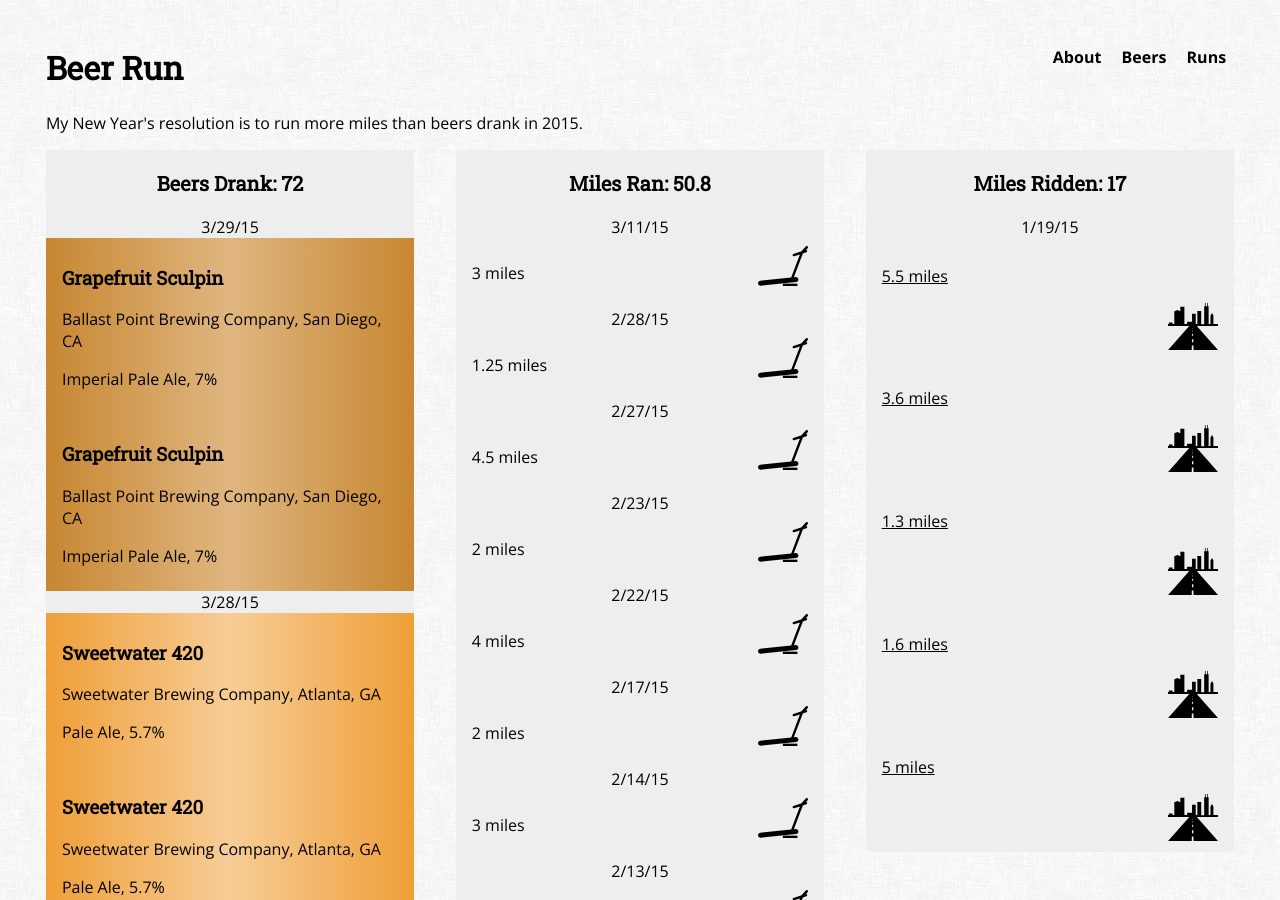
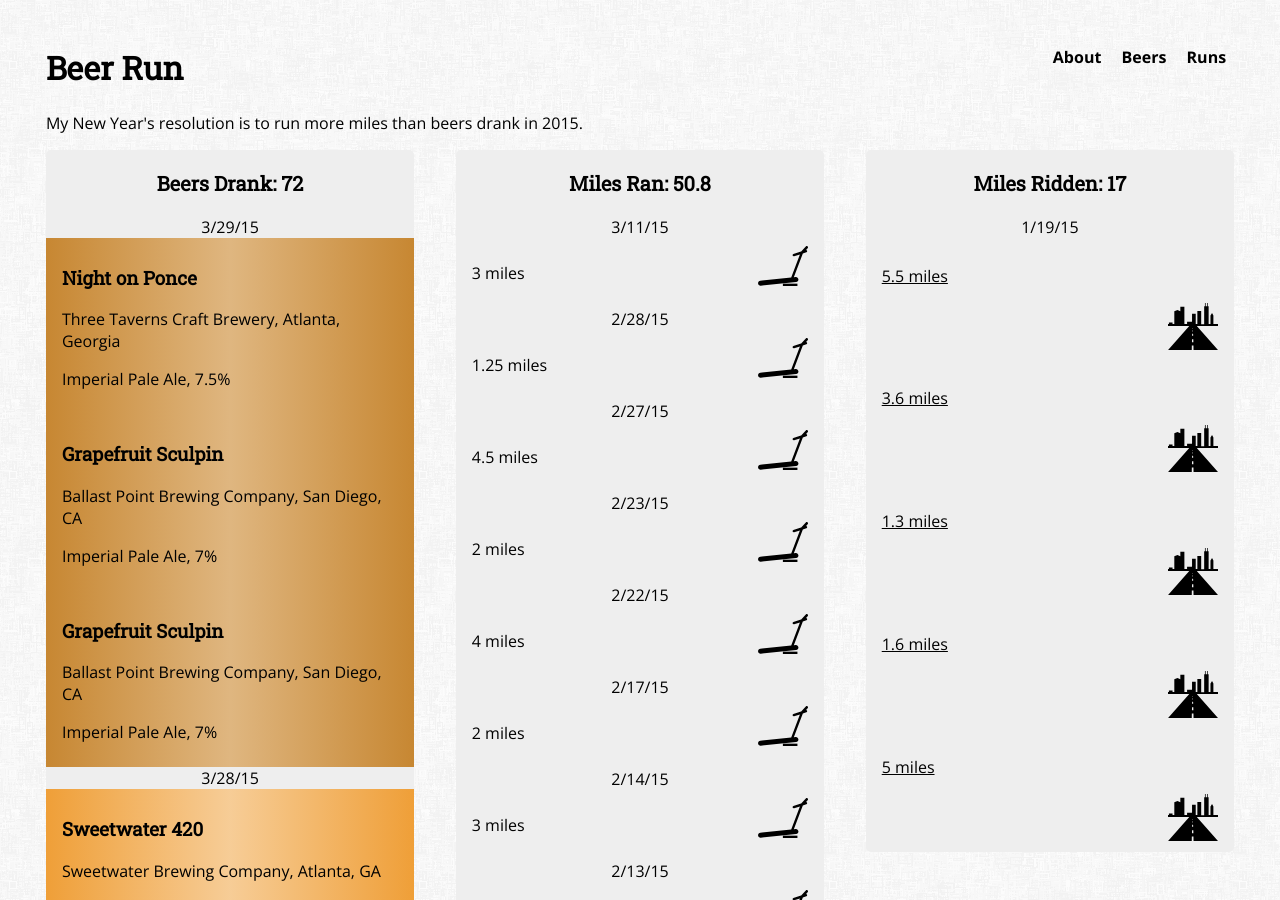
Before and after one commit to rhewitt22/beer-run, a Jekyll site: the page built from index.html, in a window 1280 px wide and 900 px high. Built offline with Jekyll 4.4.1, drawn with Linux system fonts in a browser that asks for light colours; nearby versions of some CDN libraries.

Commit message:
Updated beer-glossary.yml

```diff
--- a/_data/beer-glossary.yml
+++ b/_data/beer-glossary.yml
@@ -1,3 +1,9 @@
+- name: Night on Ponce
+  brewery: Three Taverns Craft Brewery
+  location: Atlanta, Georgia
+  style: Imperial Pale Ale
+  abv: 7.5
+
 - name: Grolsch
   brewery: Grolsch Brouwerijstraat
   location: Enschede, Netherlands
```
